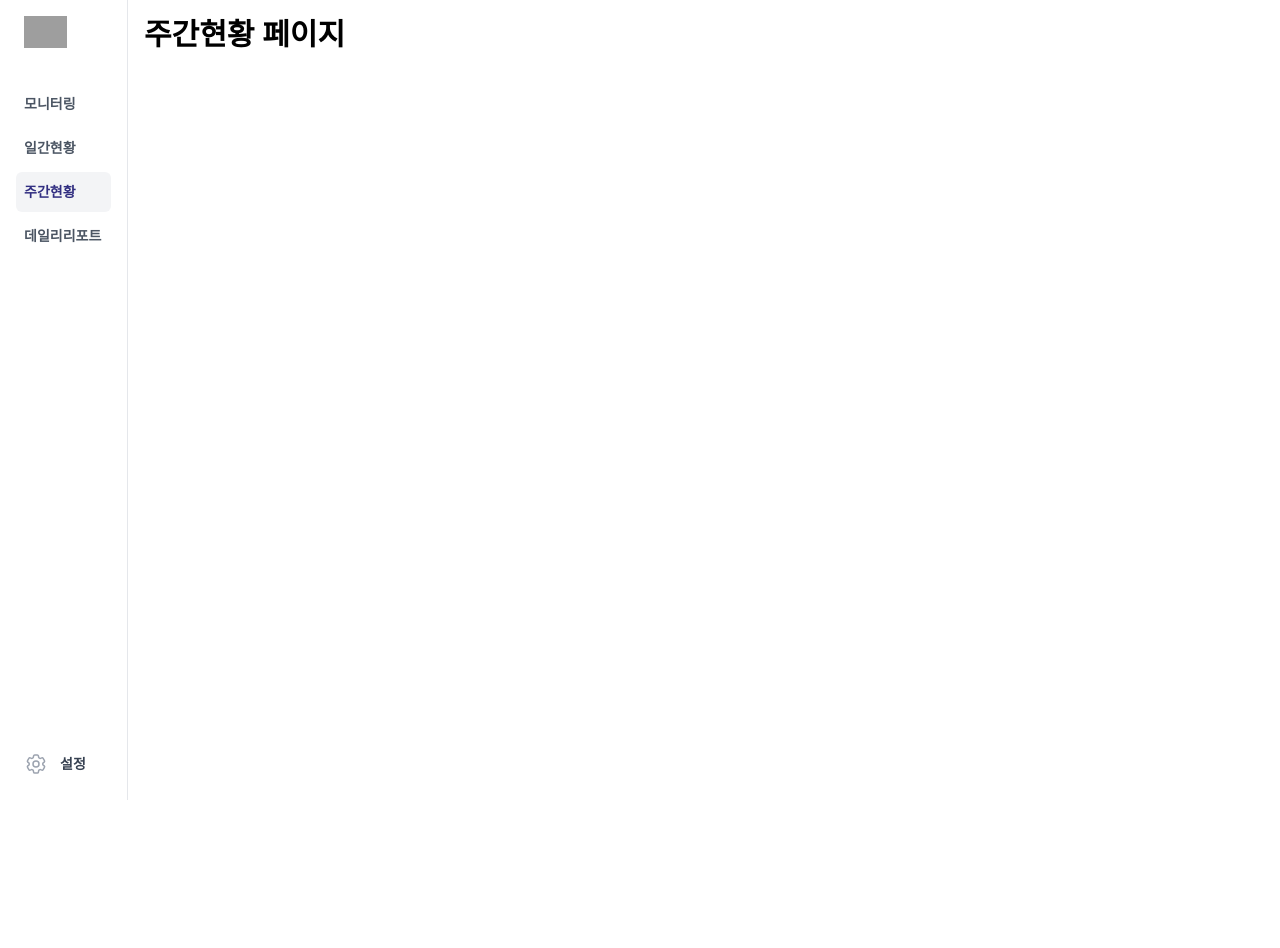
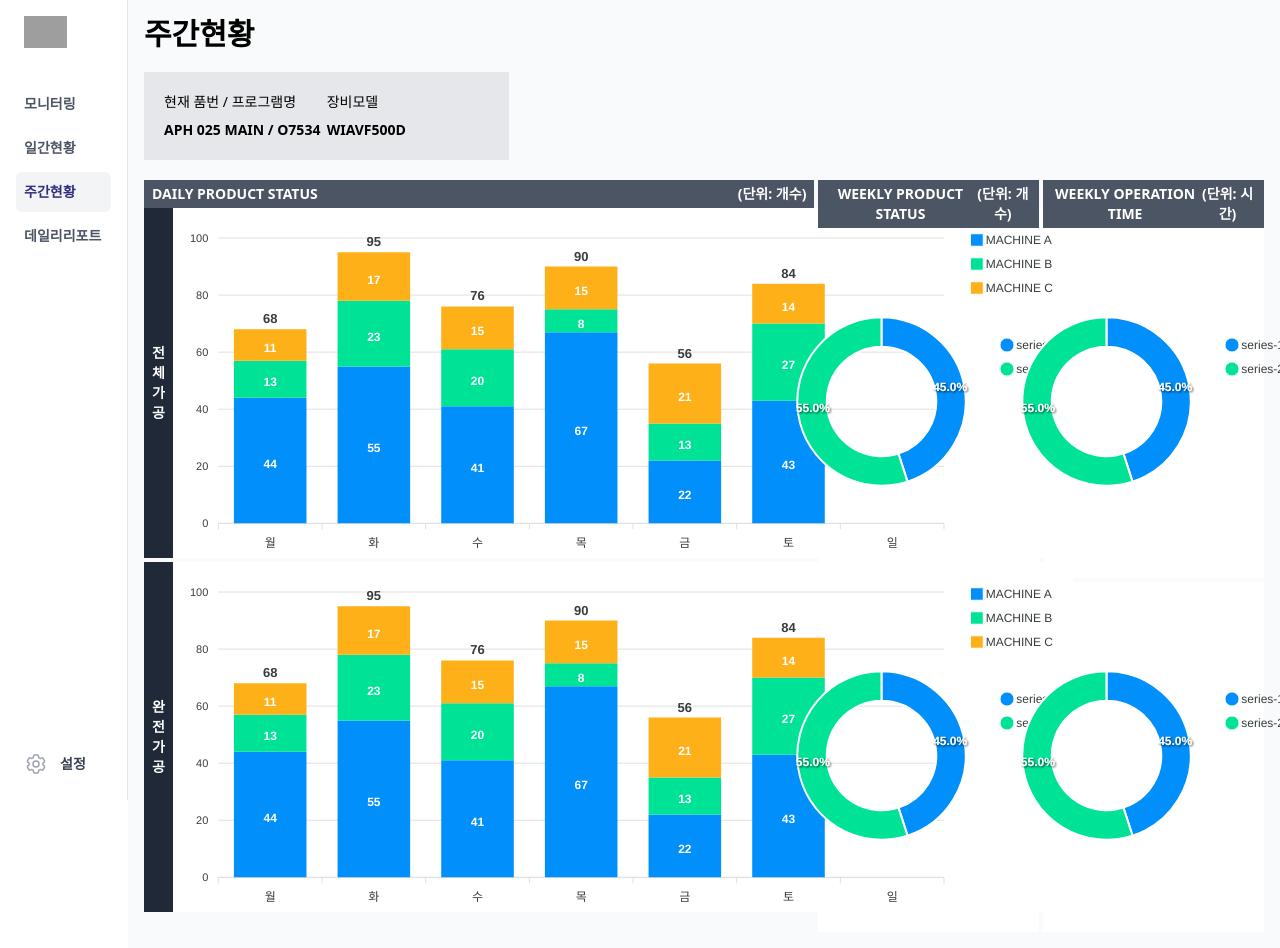
Before and after one commit to jspark2000/cnc-dashboard, a React (Create React App) app in the folder apps/web/: page /weekly-status in a window 1280 px wide. Before the commit the page ends 800 px from the top, so only its background shows below. Built offline with nearby package versions, Linux system fonts and the light colour scheme; grey boxes are pictures that could not be loaded.

Commit message:
feat: implements weekly-status page

```diff
--- a/apps/web/src/components/Sidebar.tsx
+++ b/apps/web/src/components/Sidebar.tsx
@@ -66,7 +66,7 @@ const Sidebar: React.FC<{ children: React.ReactNode }> = ({ children }) => {
         </div>
         <div className="pl-32">
           <main>
-            <div className="min-h-screen w-full overflow-auto p-4">
+            <div className="min-h-screen w-full overflow-auto bg-gray-50 p-4">
               {children}
             </div>
           </main>
--- /dev/null
+++ b/apps/web/src/components/charts/column_chart/StackedColumnChart.tsx
@@ -0,0 +1,80 @@
+import ReactApexChart from 'react-apexcharts'
+
+const StackedColumnChart: React.FC = () => {
+  const serires = [
+    {
+      name: 'MACHINE A',
+      data: [44, 55, 41, 67, 22, 43]
+    },
+    {
+      name: 'MACHINE B',
+      data: [13, 23, 20, 8, 13, 27]
+    },
+    {
+      name: 'MACHINE C',
+      data: [11, 17, 15, 15, 21, 14]
+    }
+  ]
+
+  return (
+    <div className="flex h-[350px] bg-white">
+      <ReactApexChart
+        type={'bar'}
+        series={serires}
+        height={350}
+        width={900}
+        options={{
+          chart: {
+            stacked: true,
+            toolbar: {
+              show: false
+            },
+            zoom: {
+              enabled: false
+            }
+          },
+          responsive: [
+            {
+              breakpoint: 480,
+              options: {
+                legend: {
+                  position: 'bottom',
+                  offsetX: -10,
+                  offsetY: 0
+                }
+              }
+            }
+          ],
+          plotOptions: {
+            bar: {
+              horizontal: false,
+              borderRadius: 0,
+              dataLabels: {
+                total: {
+                  enabled: true,
+                  style: {
+                    fontSize: '13px',
+                    fontWeight: 900
+                  }
+                }
+              }
+            }
+          },
+          xaxis: {
+            type: 'category',
+            categories: ['월', '화', '수', '목', '금', '토', '일']
+          },
+          legend: {
+            position: 'right',
+            offsetY: 0
+          },
+          fill: {
+            opacity: 1
+          }
+        }}
+      />
+    </div>
+  )
+}
+
+export default StackedColumnChart
--- /dev/null
+++ b/apps/web/src/components/charts/pie_chart/PieChart.tsx
@@ -0,0 +1,26 @@
+import ReactApexChart from 'react-apexcharts'
+
+const PieChart: React.FC = () => {
+  const series = [45, 55]
+
+  return (
+    <div className="flex h-[350px] items-center justify-center bg-white">
+      <ReactApexChart
+        type={'donut'}
+        series={series}
+        width={300}
+        height={350}
+        options={{
+          responsive: [
+            {
+              breakpoint: 480,
+              options: {}
+            }
+          ]
+        }}
+      />
+    </div>
+  )
+}
+
+export default PieChart
--- a/apps/web/src/pages/daily-report/DailyReportPage.tsx
+++ b/apps/web/src/pages/daily-report/DailyReportPage.tsx
@@ -1,5 +1,5 @@
 const DailyReportPage: React.FC = () => {
-  return <h1 className="text-3xl font-bold">데일리리포트 페이지</h1>
+  return <div className="flex w-full grid-cols-12"></div>
 }
 
 export default DailyReportPage
--- a/apps/web/src/pages/weekly-status/WeeklyStatusPage.tsx
+++ b/apps/web/src/pages/weekly-status/WeeklyStatusPage.tsx
@@ -1,5 +1,78 @@
+import StackedColumnChart from '../../components/charts/column_chart/StackedColumnChart'
+import PieChart from '../../components/charts/pie_chart/PieChart'
+
 const WeeklyStatusPage: React.FC = () => {
-  return <h1 className="text-3xl font-bold">주간현황 페이지</h1>
+  return (
+    <div className="grid w-full grid-cols-12 gap-3">
+      <div className="col-span-12">
+        <h1 className="text-3xl font-bold">주간현황</h1>
+      </div>
+      <div className="col-span-4">
+        <div className="my-2 grid grid-cols-2 bg-gray-200 p-5">
+          <div className="flex flex-col space-y-2">
+            <h2 className="text-sm">현재 품번 / 프로그램명</h2>
+            <p className="text-sm font-semibold">APH 025 MAIN / O7534</p>
+          </div>
+          <div className="flex flex-col space-y-2">
+            <h2 className="text-sm">장비모델</h2>
+            <p className="text-sm font-semibold">WIAVF500D</p>
+          </div>
+        </div>
+      </div>
+      <div className="col-span-12 grid grid-cols-5 gap-1">
+        <div className="col-span-3">
+          <div className="flex justify-between bg-gray-600 px-2 py-1 text-center text-sm font-bold text-white">
+            <p>DAILY PRODUCT STATUS</p>
+            <p>(단위: 개수)</p>
+          </div>
+          <div className="grid grid-cols-1 gap-1">
+            <div className="flex bg-white">
+              <div className="col-span-1 flex flex-col items-center justify-center bg-gray-800 px-2 text-sm font-semibold text-white">
+                <span className="block">전</span>
+                <span className="block">체</span>
+                <span className="block">가</span>
+                <span className="block">공</span>
+              </div>
+              <div className="col-span-11">
+                <StackedColumnChart />
+              </div>
+            </div>
+            <div className="flex bg-white">
+              <div className="col-span-1 flex flex-col items-center justify-center bg-gray-800 px-2 text-sm font-semibold text-white">
+                <span className="block">완</span>
+                <span className="block">전</span>
+                <span className="block">가</span>
+                <span className="block">공</span>
+              </div>
+              <div className="col-span-11">
+                <StackedColumnChart />
+              </div>
+            </div>
+          </div>
+        </div>
+        <div className="col-span-1">
+          <div className="flex justify-between bg-gray-600 px-2 py-1 text-center text-sm font-bold text-white">
+            <p>WEEKLY PRODUCT STATUS</p>
+            <p>(단위: 개수)</p>
+          </div>
+          <div className="grid grid-cols-1 gap-1">
+            <PieChart />
+            <PieChart />
+          </div>
+        </div>
+        <div className="col-span-1">
+          <div className="flex justify-between bg-gray-600 px-2 py-1 text-center text-sm font-bold text-white">
+            <p>WEEKLY OPERATION TIME</p>
+            <p>(단위: 시간)</p>
+          </div>
+          <div className="grid grid-cols-1 gap-1">
+            <PieChart />
+            <PieChart />
+          </div>
+        </div>
+      </div>
+    </div>
+  )
 }
 
 export default WeeklyStatusPage
```
Also changed, not shown: 1 other file (tests, documents, lock files or other folders).
